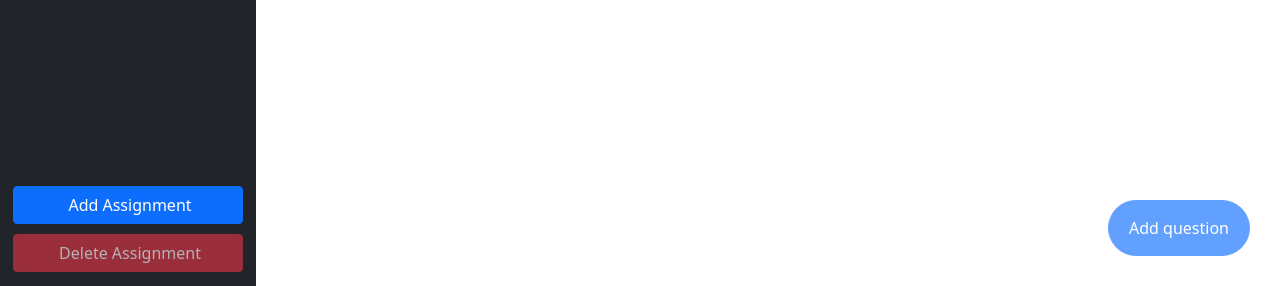
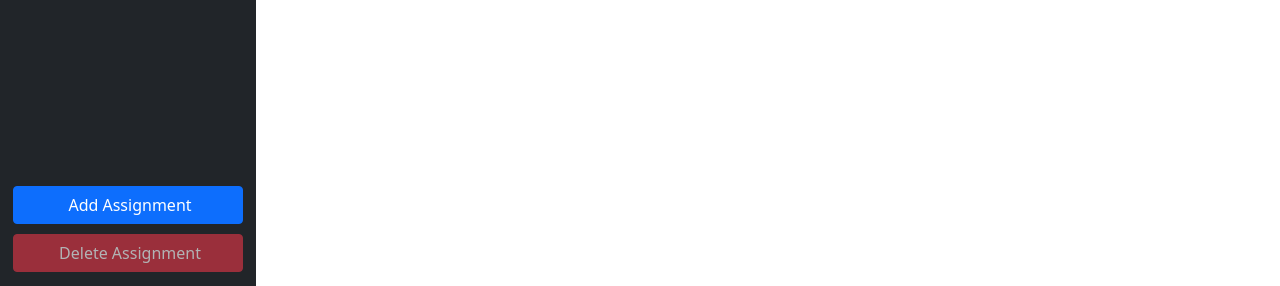
Before and after one commit to jonathanvevance/ta_grader, a Django app: page /all_assignments/ in a window 1280 px wide. Shown: the part 514-800 px from the top of the page. Run offline with Django 3.2, Linux system fonts and the light colour scheme; data that the repository does not hold is empty.

Commit message:
initial styling

```diff
--- a/setter/templates/setter/assignments.html
+++ b/setter/templates/setter/assignments.html
@@ -13,9 +13,8 @@
 
     <div class="col-sm-4 bg-dark text-light pt-2" id="sidebar">
         {% for assignment in all_assignments %}
-        <div class="row">
-            <a href="{% url 'setter:assignment-id' assignment.id %}"
-                class="nav-link lead text-primary text-start col-md-10 px-2">
+        <div class="row mx-0">
+            <a href="{% url 'setter:assignment-id' assignment.id %}" class="nav-link lead text-start col-md-10 px-1">
                 <span class="ms-1 {% if this_assignment == assignment %}border-bottom{% endif %}">
                     {{ assignment.title }}</span></a>
             <a href="#rename-assignment-{{ assignment.id }}" data-bs-toggle="modal"
@@ -200,10 +199,11 @@
     <i class="bi bi-plus-circle-fill tooltip-test" title="Add question"></i>
 </a> -->
 
-<a href="{% if this_assignment != None %}{% url 'setter:add-question' this_assignment.id %}{% else %}#{% endif %}"
-    name="add-question"
-    class="btn btn-primary btn-rounded float-btn-pill {% if this_assignment == None %}disabled{% endif %}">
+{% if this_assignment != None %}
+<a href="{% url 'setter:add-question' this_assignment.id %}" name="add-question"
+    class="btn btn-primary btn-rounded float-btn-pill">
     Add question</a>
+{% endif %}
 
 </div>
 {% endblock content %}
```
